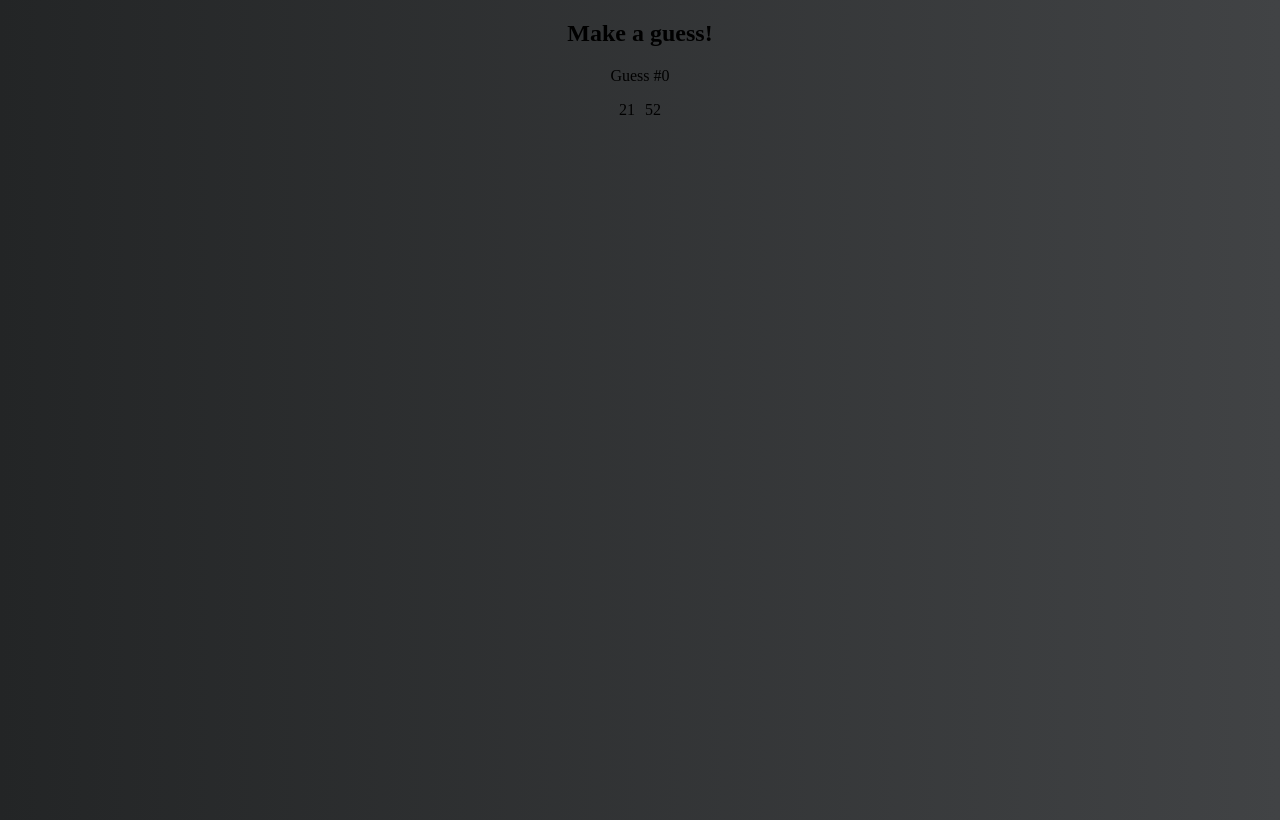
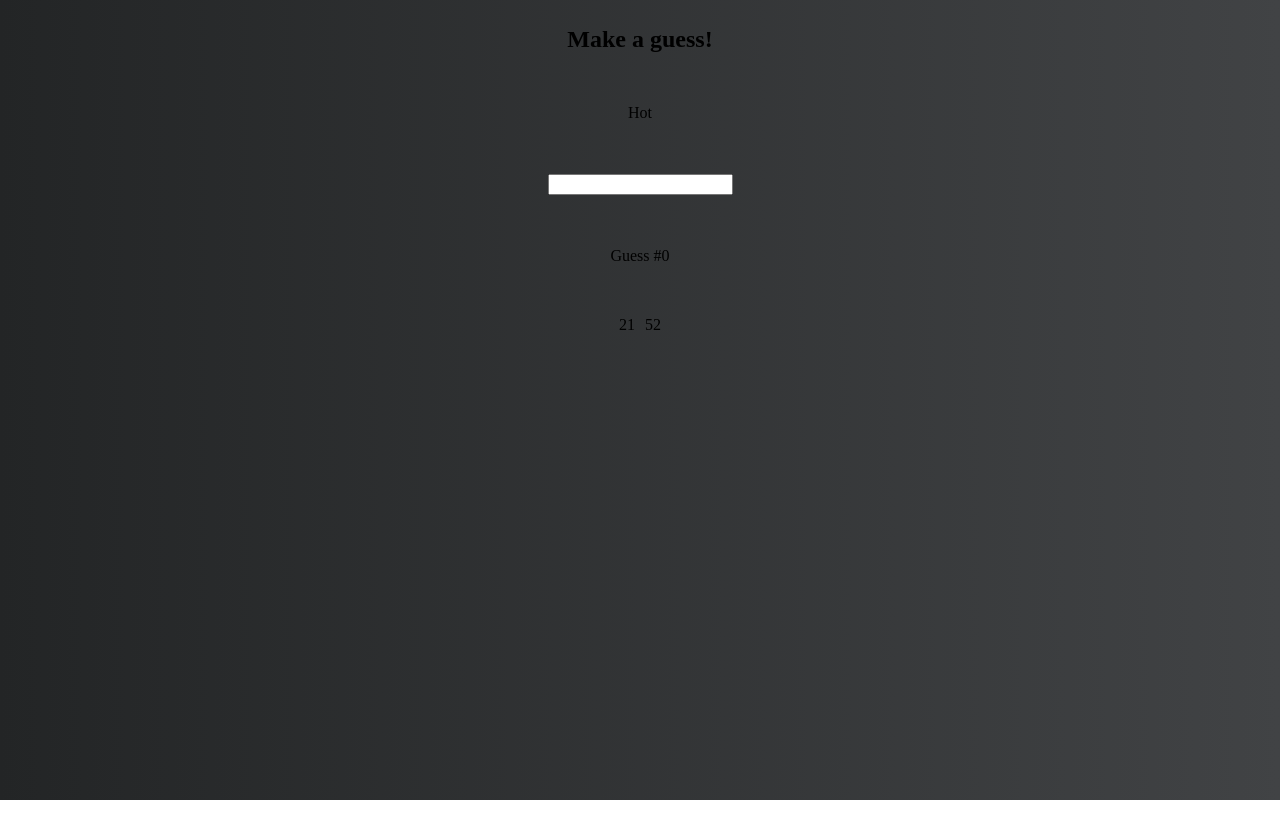
Before and after one commit to mikebcbc/hot-cold-game, a React (Create React App) app: page / in a window 1280 px wide. Built offline with nearby package versions, Linux system fonts and the light colour scheme.

Commit message:
GuessInput component framework

```diff
--- /dev/null
+++ b/src/components/GuessInput.js
@@ -0,0 +1,14 @@
+import React, { Component } from 'react';
+import './GuessInput.css';
+
+class GuessInput extends Component {
+  render() {
+    return (
+      <div className="guess-input">
+        <input name="guess" type="text" />
+      </div>
+    );
+  }
+}
+
+export default GuessInput;
--- a/src/components/Guesser.css
+++ b/src/components/Guesser.css
@@ -1,10 +1,15 @@
 .guesser {
-  max-width: 600px;
+  max-width: 540px;
+  height: 360px;
   margin: 0 auto;
-  text-align: center; }
+  display: flex;
+  flex-direction: column;
+  text-align: center;
+  justify-content: space-around;
+  align-items: center; }
   .guesser ul {
     list-style-type: none;
-    margin: none;
+    margin: 0;
     padding: 0; }
     .guesser ul li {
       display: inline-block;
--- a/src/components/Guesser.js
+++ b/src/components/Guesser.js
@@ -1,5 +1,7 @@
 import React, { Component } from 'react';
 import './Guesser.css';
+
+import GuessInput from './GuessInput';
 
 class Guesser extends Component {
   render() {
@@ -8,23 +10,14 @@ class Guesser extends Component {
         <div className="sub-heading">
           <h2>Make a guess!</h2>
         </div>
+        <div className="status">Hot</div>
+        <GuessInput />
         <div className="guess-number">Guess #0</div>
         <ul className="guess-history">
           <li>21</li>
           <li>52</li>
         </ul>
       </div>
-
-
-    // <div className="App">
-    //   <div className="App-header">
-    //     <img src={logo} className="App-logo" alt="logo" />
-    //     <h2>Welcome to React</h2>
-    //   </div>
-    //   <p className="App-intro">
-    //     To get started, edit <code>src/App.js</code> and save to reload.
-    //   </p>
-    // </div>
     );
   }
 }
--- a/src/components/Guesser.scss
+++ b/src/components/Guesser.scss
@@ -1,10 +1,15 @@
 .guesser {
-	max-width: 600px;
+	max-width: 540px;
+	height: 360px;
 	margin: 0 auto;
+	display: flex;
+	flex-direction: column;
 	text-align: center;
+	justify-content: space-around;
+	align-items: center;
 	ul {
 		list-style-type: none;
-		margin: none;
+		margin: 0;
 		padding: 0;
 		li {
 			display: inline-block;
--- a/src/index.css
+++ b/src/index.css
@@ -3,6 +3,10 @@ body {
   height: 100vh;
   margin: 0;
   background: #232526;
-  background: -webkit-linear-gradient(to right, #232526, #414345);
   background: linear-gradient(to right, #232526, #414345);
 }
+
+h1, h2, h3, h4, h5, h6 {
+	margin: 0;
+	padding: 0;
+}
```
Also changed, not shown: src/components/GuessInput.css (added), src/components/GuessInput.scss (added).
